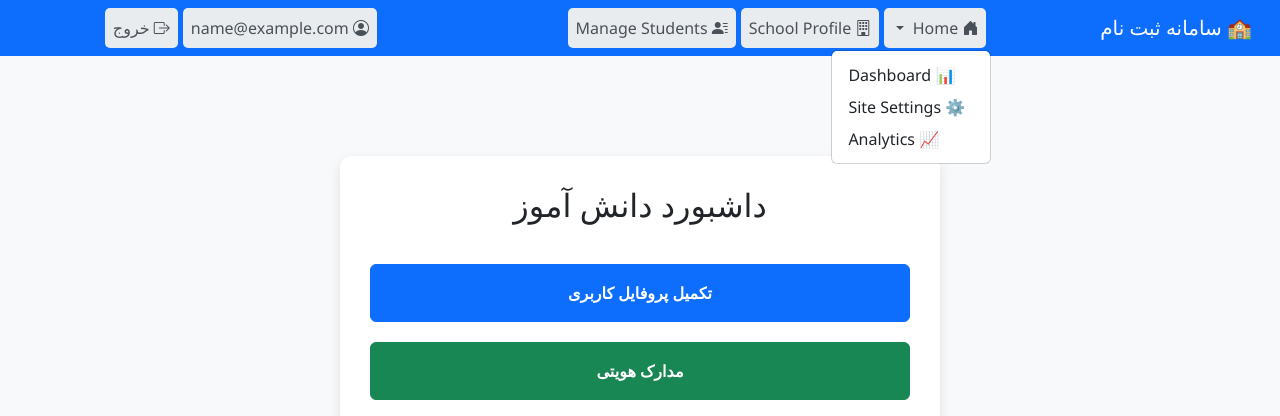
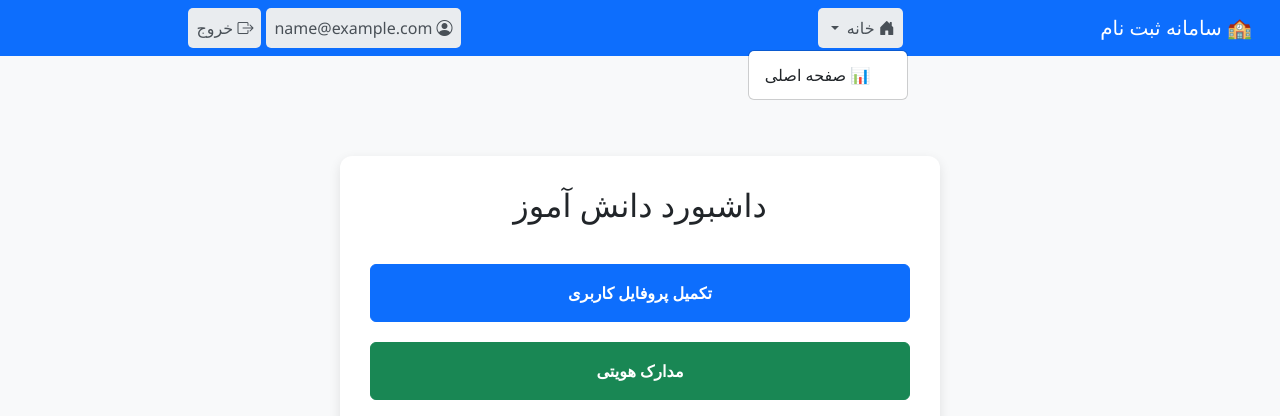
Before and after one commit to ali-talebi/taba_site, a Django app: page /student/dashboard/ in a window 1280 px wide, after a click on "خانه". Shown: the top 416 px of the page. Run offline with Django 4.2, Linux system fonts and the light colour scheme; the visitor is signed in with stand-in values (Sample User, id 1).

Commit message:
set navbar

```diff
--- a/core/templates/base_template/just_navbar.html
+++ b/core/templates/base_template/just_navbar.html
@@ -66,24 +66,22 @@
           <!-- Home Dropdown -->
           <li class="nav-item dropdown">
             <a class="nav-link dropdown-toggle" href="#" role="button" data-bs-toggle="dropdown" aria-expanded="false">
-              <i class="bi bi-house-door-fill"></i> Home
+              <i class="bi bi-house-door-fill"></i> خانه
             </a>
             <ul class="dropdown-menu">
-              <li><a class="dropdown-item" href="#">📊 Dashboard</a></li>
-              <li><a class="dropdown-item" href="#">⚙️ Site Settings</a></li>
-              <li><a class="dropdown-item" href="#">📈 Analytics</a></li>
+              <li><a class="dropdown-item" href="{% url 'accounts:login' %}">📊 صفحه اصلی  </a></li>
             </ul>
           </li>
 
           <!-- School Profile -->
-          <li class="nav-item">
+          {% comment %} <li class="nav-item">
             <a class="nav-link" href="#"><i class="bi bi-building"></i> School Profile</a>
-          </li>
+          </li> {% endcomment %}
 
           <!-- Manage Students -->
-          <li class="nav-item">
+          {% comment %} <li class="nav-item">
             <a class="nav-link" href="#"><i class="bi bi-person-lines-fill"></i> Manage Students</a>
-          </li>
+          </li> {% endcomment %}
 
         </ul>
 
```
Also changed, not shown: core/templates/base_template/base_html.html (+7 -8 lines).
